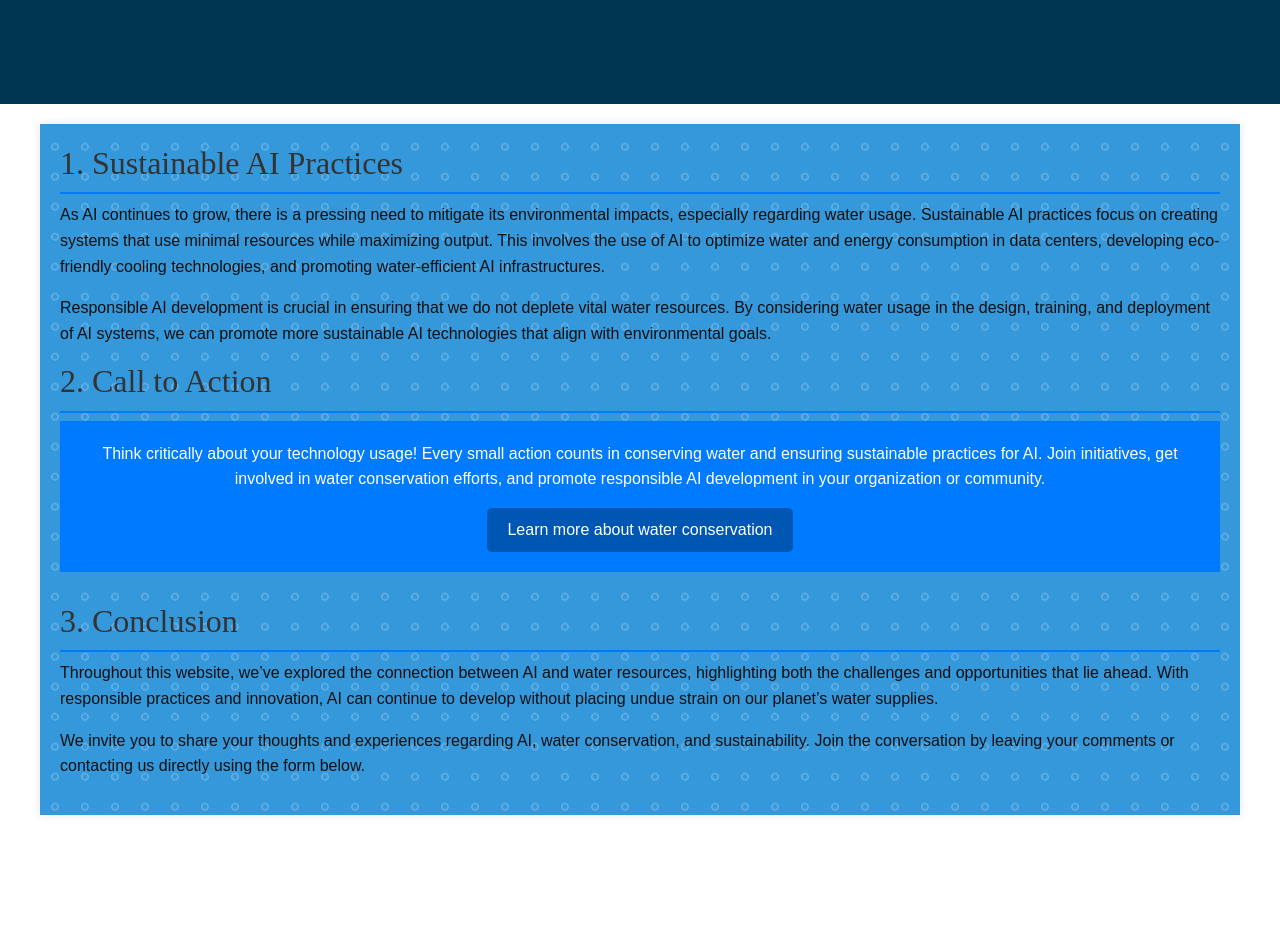
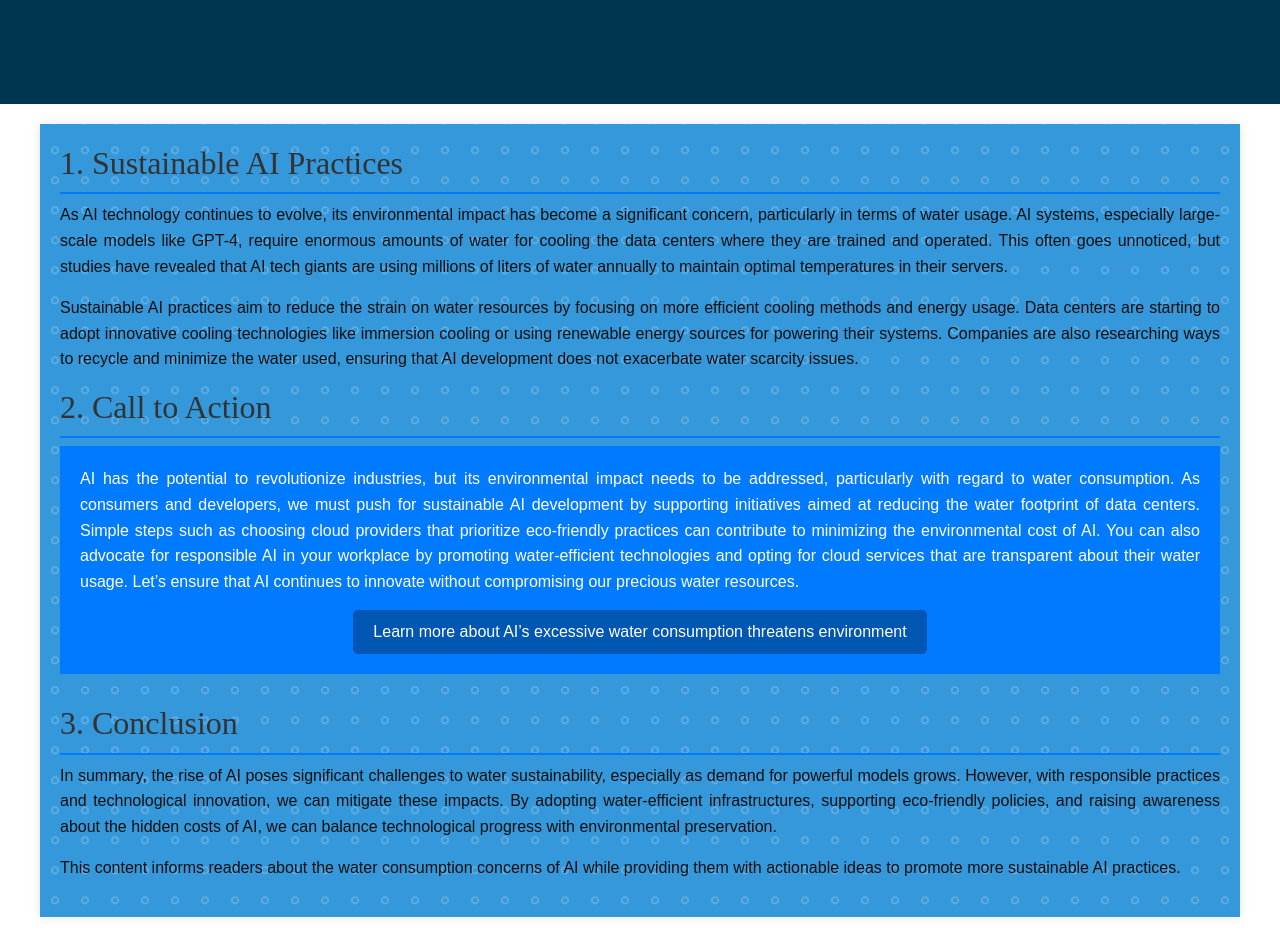
Before and after one commit to Mhatreyash/Effect-of-AI, a plain HTML site: page conclusion.html in a window 1280 px wide. Shown: the part 680-1617 px from the top of the page. Before the commit the page ends 1515 px from the top, so only its background shows below. Drawn offline with nearby package versions, Linux system fonts and the light colour scheme.

Commit message:
logo and content added

```diff
--- a/conclusion.html
+++ b/conclusion.html
@@ -5,6 +5,7 @@
     <meta charset="UTF-8">
     <meta name="viewport" content="width=device-width, initial-scale=1.0">
     <title>Effects Of AI</title>
+    <link rel="icon" href="./images/logo.png" type="image/icon type">
     <style>
         body {
             font-family: Arial, sans-serif;
@@ -94,7 +95,7 @@
         }
 
         .call-to-action a:hover {
-            background-color: #004080;
+            background-color: #054686;
         }
 
         .responsive-section {
@@ -137,6 +138,9 @@
             border: none;
             border-radius: 5px;
             cursor: pointer;
+        }
+        p{
+            text-align: justify;
         }
 
 
@@ -214,28 +218,22 @@
     <main>
 
         <h2>1. Sustainable AI Practices</h2>
-        <p>As AI continues to grow, there is a pressing need to mitigate its environmental impacts, especially regarding
-            water usage. Sustainable AI practices focus on creating systems that use minimal resources while maximizing
-            output. This involves the use of AI to optimize water and energy consumption in data centers, developing
-            eco-friendly cooling technologies, and promoting water-efficient AI infrastructures.</p>
-        <p>Responsible AI development is crucial in ensuring that we do not deplete vital water resources. By
-            considering water usage in the design, training, and deployment of AI systems, we can promote more
-            sustainable AI technologies that align with environmental goals.</p>
+        <p>As AI technology continues to evolve, its environmental impact has become a significant concern, particularly in terms of water usage. AI systems, especially large-scale models like GPT-4, require enormous amounts of water for cooling the data centers where they are trained and operated. This often goes unnoticed, but studies have revealed that AI tech giants are using millions of liters of water annually to maintain optimal temperatures in their servers.</p>
+        <p>Sustainable AI practices aim to reduce the strain on water resources by focusing on more efficient cooling methods and energy usage. Data centers are starting to adopt innovative cooling technologies like immersion cooling or using renewable energy sources for powering their systems. Companies are also researching ways to recycle and minimize the water used, ensuring that AI development does not exacerbate water scarcity issues.</p>
 
         <h2>2. Call to Action</h2>
         <div class="call-to-action">
-            <p>Think critically about your technology usage! Every small action counts in conserving water and ensuring
-                sustainable practices for AI. Join initiatives, get involved in water conservation efforts, and promote
-                responsible AI development in your organization or community.</p>
-            <a href="https://example.com/water-conservation" target="_blank">Learn more about water conservation</a>
+            <p>AI has the potential to revolutionize industries, but its environmental impact needs to be addressed, particularly with regard to water consumption. As consumers and developers, we must push for sustainable AI development by supporting initiatives aimed at reducing the water footprint of data centers. Simple steps such as choosing cloud providers that prioritize eco-friendly practices can contribute to minimizing the environmental cost of AI.
+                You can also advocate for responsible AI in your workplace by promoting water-efficient technologies and opting for cloud services that are transparent about their water usage. Let’s ensure that AI continues to innovate without compromising our precious water resources.
+            </p>
+            <a href="https://theconversation.com/ais-excessive-water-consumption-threatens-to-drown-out-its-environmental-contributions-225854" target="_blank">Learn more about AI’s excessive water consumption threatens environment</a>
         </div>
 
         <h2>3. Conclusion</h2>
-        <p>Throughout this website, we’ve explored the connection between AI and water resources, highlighting both the
-            challenges and opportunities that lie ahead. With responsible practices and innovation, AI can continue to
-            develop without placing undue strain on our planet’s water supplies.</p>
-        <p>We invite you to share your thoughts and experiences regarding AI, water conservation, and sustainability.
-            Join the conversation by leaving your comments or contacting us directly using the form below.</p>
+        <p>In summary, the rise of AI poses significant challenges to water sustainability, especially as demand for powerful models grows. However, with responsible practices and technological innovation, we can mitigate these impacts. By adopting water-efficient infrastructures, supporting eco-friendly policies, and raising awareness about the hidden costs of AI, we can balance technological progress with environmental preservation.
+
+            </p>
+        <p>This content informs readers about the water consumption concerns of AI while providing them with actionable ideas to promote more sustainable AI practices.</p>
 
 
     </main>
--- a/css/style.css
+++ b/css/style.css
@@ -229,6 +229,7 @@ a:focus {
   display: flex;
   width: 85%;
   margin: 0 auto;
+  z-index: 300;
 }
 
 /* Media Query for smaller screens */
```
Also changed, not shown: data.html (+1 -0 lines), index.html (+1 -0 lines), images/logo2.png (added).
